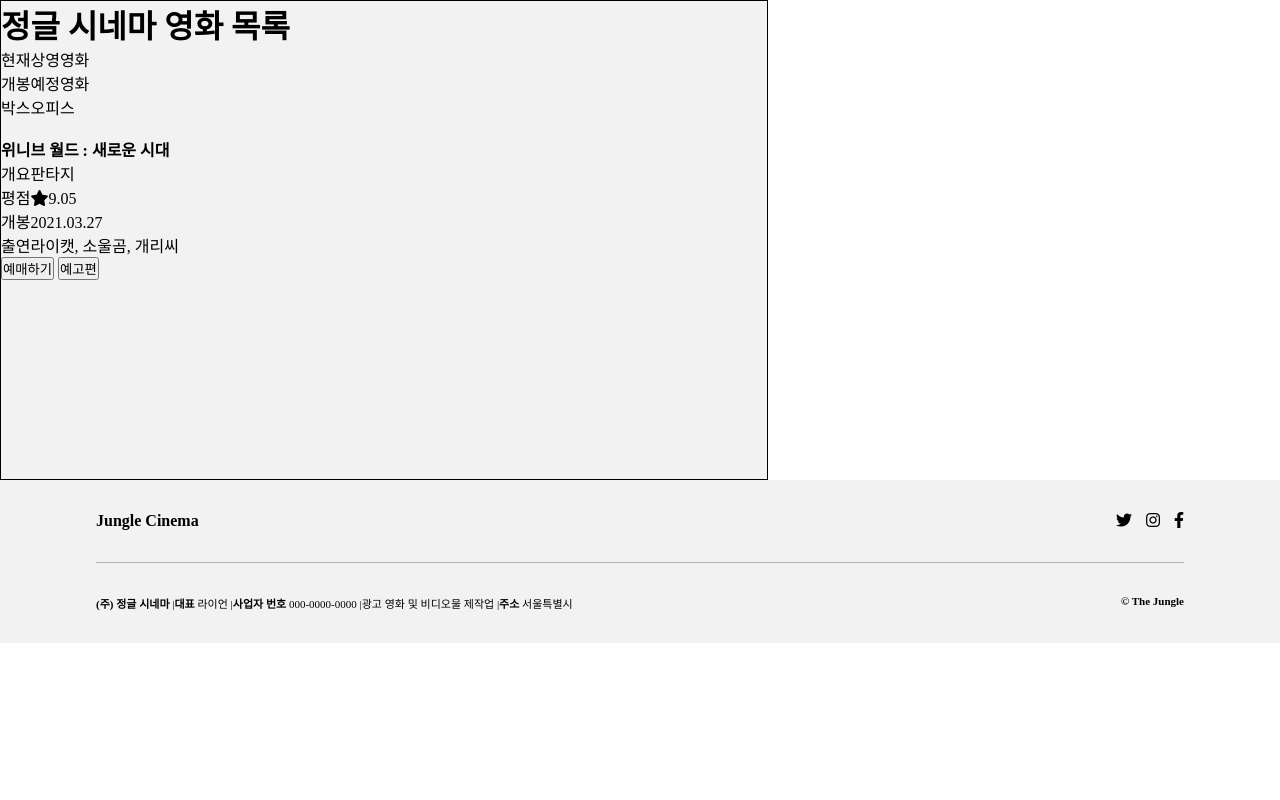
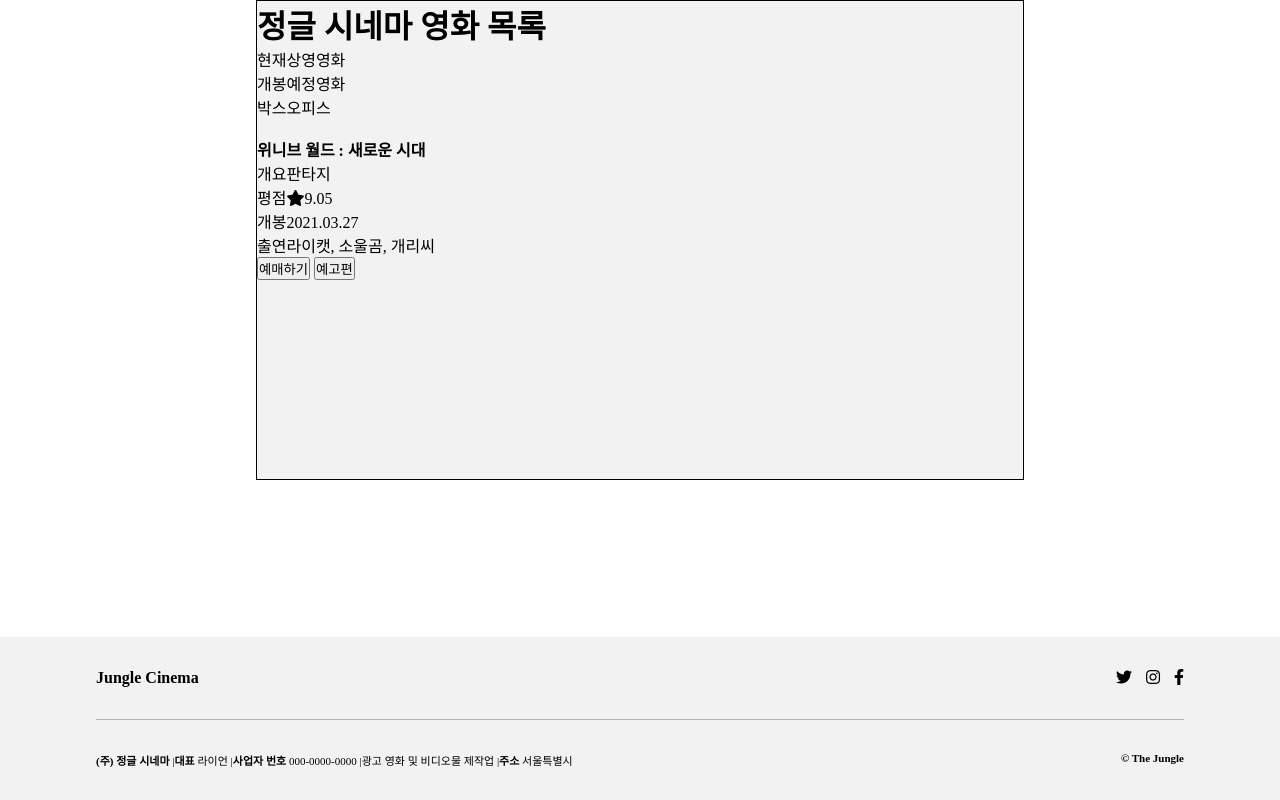
Before and after one commit to jae04099/MS-Project, a plain HTML site: page final_test/final_1/index.html in a window 1280 px wide. Drawn offline with Linux system fonts and the light colour scheme.

Commit message:
position

```diff
--- a/final_test/final_1/style.css
+++ b/final_test/final_1/style.css
@@ -9,6 +9,10 @@
 body {
     width: 100vw;
     height: 100vh;
+    display: flex;
+    align-items: center;
+    justify-content: center;
+    flex-direction: column;
 }
 
 main {
@@ -25,6 +29,8 @@ footer {
     display: flex;
     flex-direction: column;
     padding: 0 6rem;
+    width: 100%;
+    margin-top: auto;
 }
 .top {
     /* background-color: aquamarine; */
```
